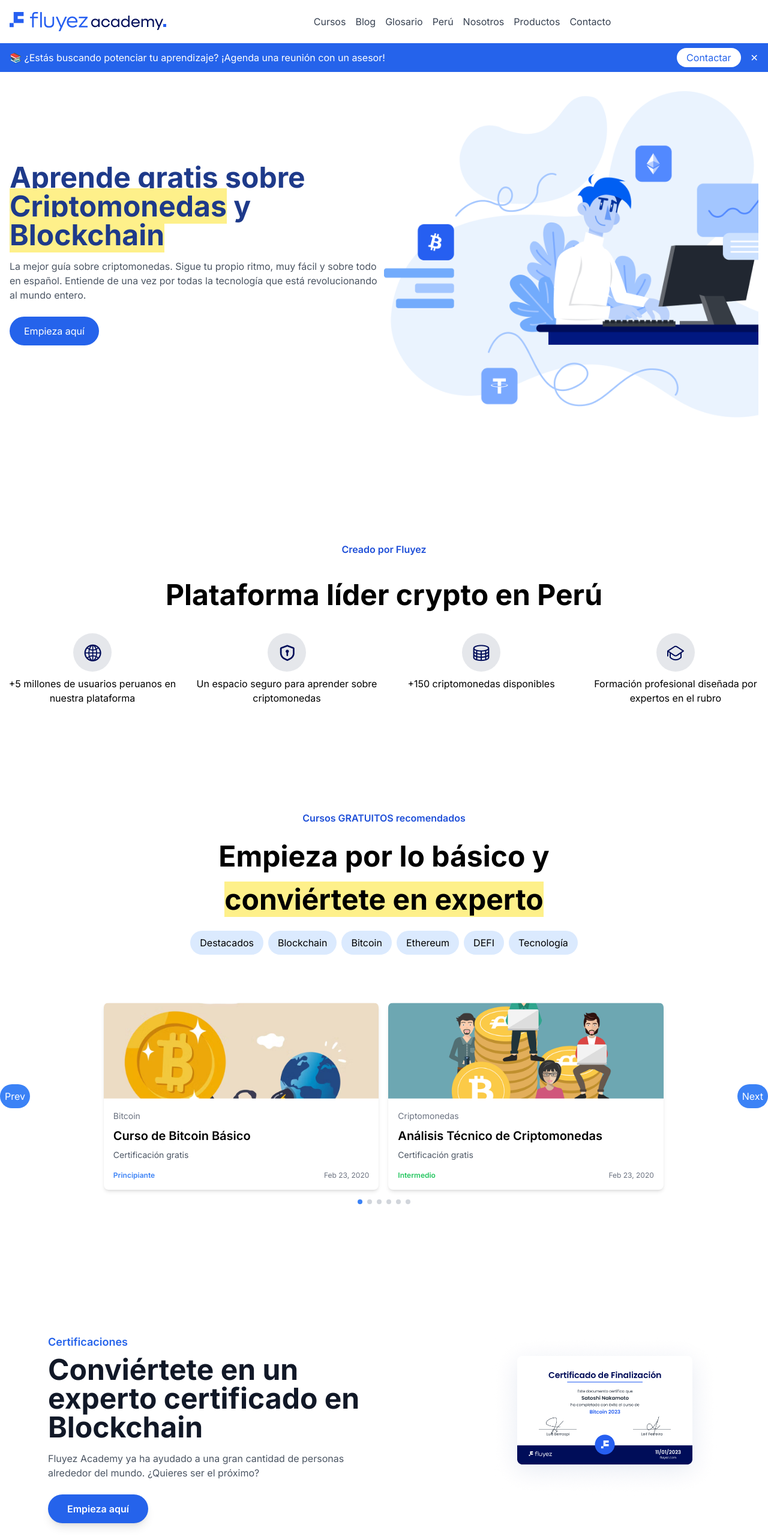
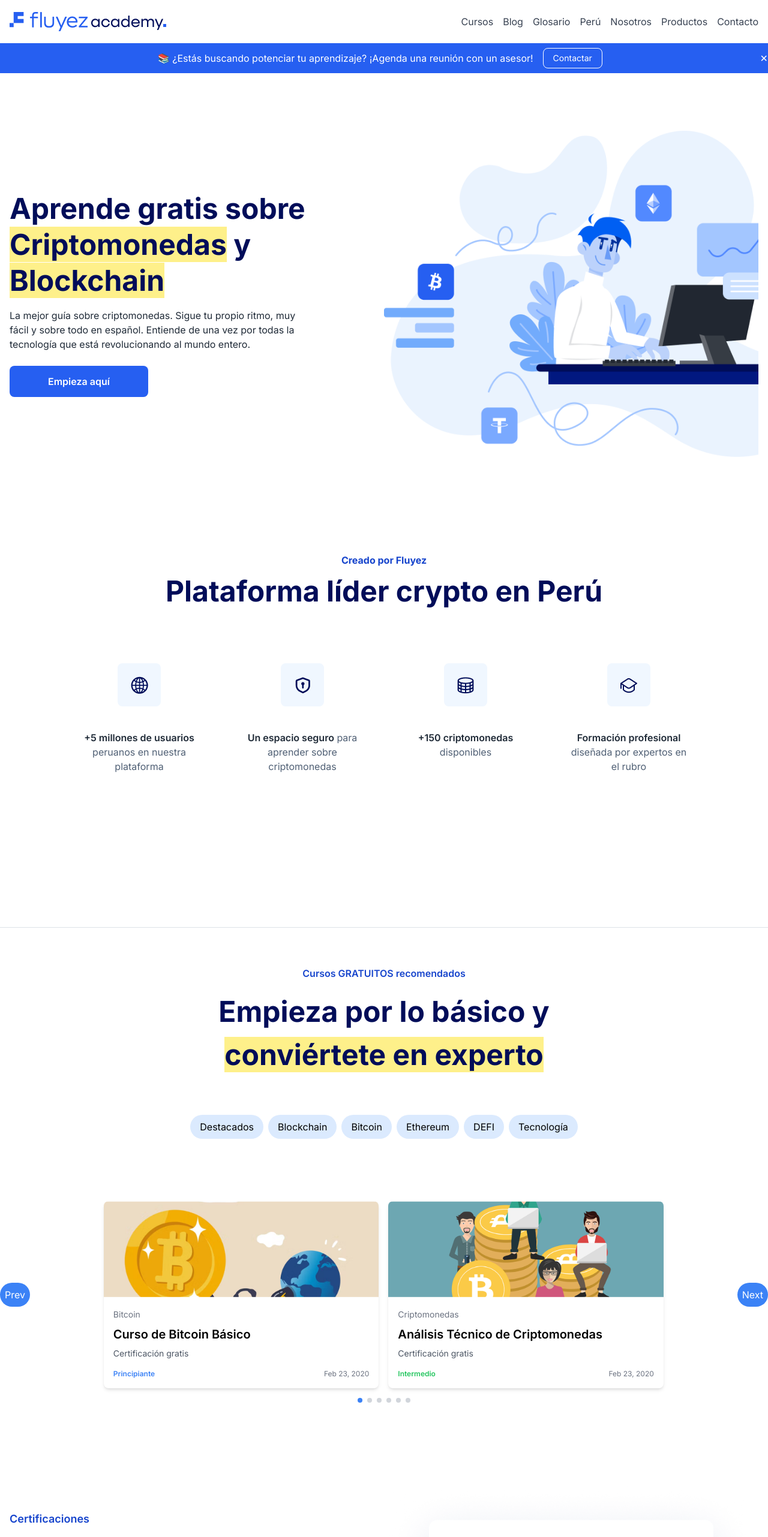
Before and after one commit to Joseduardo25/landing, a Next.js app: page / in a window 1280 px wide. Shown: the top 2563 px of the page at 60% size. Built offline with nearby package versions, Linux system fonts and the light colour scheme.

Commit message:
update: section hero, section platform leader, section start to basic, section certificate and section Dapp

```diff
--- a/src/app/page.js
+++ b/src/app/page.js
@@ -35,7 +35,7 @@
               <a href="#" class="text-gray-700 hover:text-blue-700">Productos</a>
               <a href="#" class="text-gray-700 hover:text-blue-700">Contacto</a>
             </div>
-            <div>
+            <div className="md:hidden">
               <Image src={MenuMobile} alt="Logo" class="h-8 w-auto block md:hidden" />
             </div>
           </div>
@@ -43,29 +43,34 @@
       </nav>
 
       {/* <!-- Banner --> */}
-      <div class="bg-blue-600 text-white py-2">
-        <div class="container mx-auto px-4 flex justify-between items-center">
+      <div class="bg-[#265FF1] text-white py-2 flex justify-center">
+        <div className="container flex justify-center items-center">
+
+        <div class="container mx-auto px-4 flex justify-center items-center gap-x-4">
           <div>
             <span>📚 ¿Estás buscando potenciar tu aprendizaje? ¡Agenda una reunión con un asesor!</span>
           </div>
           <div>
-            <button class="bg-white text-blue-600 px-4 py-1 rounded-full hover:bg-gray-200">Contactar</button>
-            <button class="text-white ml-4">✕</button>
+            <button class="text-sm bg-[#265FF1] text-white border-[#FFFFFF] border-solid border px-4 py-1.5 rounded-lg hover:bg-gray-200">Contactar</button>
           </div>
+        </div>
+            <button class="text-white">✕</button>
           </div>
       </div>
 
 
       {/* <!-- Hero Section --> */}
-      <section class="container mx-auto px-4 py-8 flex flex-col md:flex-row items-center">
+      {/* <section className="container flex flex-col lg:flex-row items-center lg:items-start justify-between lg:gap-12 px-6 lg:px-20 py-12 lg:py-44"> */}
+
+      <section class="container mx-auto px-4 py-24 flex flex-col md:flex-row items-center">
         {/* <!-- Text Content --> */}
-        <div class="md:w-1/2 mt-8 md:mt-0">
-          <h1 class="text-4xl md:text-5xl font-bold text-blue-900 mb-4">Aprende gratis sobre <br /><span class="bg-yellow-200">Criptomonedas</span> y <span class="bg-yellow-200">Blockchain</span></h1>
-          <p class="text-gray-600 mb-6">La mejor guía sobre criptomonedas. Sigue tu propio ritmo, muy fácil y sobre todo en español. Entiende de una vez por todas la tecnología que está revolucionando al mundo entero.</p>
-          <button class="bg-blue-600 text-white px-6 py-3 rounded-full hover:bg-blue-700 hidden md:block">Empieza aquí</button>
+        <div class="max-w-lg md:w-1/2 mt-8 md:mt-0">
+          <h1 class="leading-tight md:leading-tight text-4xl md:text-5xl text-[#000D59] font-bold mb-4">Aprende gratis sobre <br /><span className="bg-[#FEF08A]">Criptomonedas</span> y <span class="bg-[#FEF08A]">Blockchain</span></h1>
+          <p class="text-[#1F2A37] mb-6">La mejor guía sobre criptomonedas. Sigue tu propio ritmo, muy fácil y sobre todo en español. Entiende de una vez por todas la tecnología que está revolucionando al mundo entero.</p>
+          <button class="bg-[#265FF1] font-semibold text-white px-16 py-3.5 rounded-lg hover:bg-blue-700 hidden md:block">Empieza aquí</button>
         </div>
         {/* <!-- Image Content --> */}
-        <div class="md:w-1/2">
+        <div class="md:w-1/2 md:ml-auto">
           <Image src={DesktopMan} alt="Criptomonedas" class="hidden md:block" />
           <Image src={MobileMan} alt="Criptomonedas" class="block md:hidden" />
         </div>
@@ -73,47 +78,56 @@
       </section>
 
 
-      <section className="text-center my-44">
-        <h2 className="text-blue-700 font-semibold">Creado por Fluyez</h2>
-        <h1 className="text-5xl font-bold my-10">Plataforma líder crypto en Perú</h1>
-        <div className="grid grid-cols-1 md:grid-cols-4 gap-4 my-8">
-          <div className="flex flex-col items-center">
-            <div className="w-16 h-16 bg-gray-200 rounded-full flex items-center justify-center">
+      <section className="w-full">
+        <div className="text-center mb-40 mt-16">
+
+        <h2 className="text-[#1644CC] font-bold mb-4">Creado por Fluyez</h2>
+        <h1 className="text-5xl text-[#000D59] font-bold m-0">Plataforma líder crypto en Perú</h1>
+
+        {/* <div className="grid grid-cols-1 md:grid-cols-4 gap-4 my-8"> */}
+        <div class="max-w-5xl mx-auto px-0 py-24 flex flex-col md:flex-row justify-between">
+
+          <div className="flex flex-col items-center max-w-52 gap-8">
+            <div className="w-[72px] h-[72px] bg-[#F0F7FF] rounded-lg flex items-center justify-center">
               <Image src={IconWorld} alt="Worl" />
             </div>
-            <p className="mt-2">+5 millones de usuarios peruanos en nuestra plataforma</p>
+            <p className="mt-2 text-[#4F5F74] leading-6"><span className="text-[#1F2A37] font-semibold">+5 millones de usuarios</span> peruanos en nuestra plataforma</p>
           </div>
-          <div className="flex flex-col items-center">
-            <div className="w-16 h-16 bg-gray-200 rounded-full flex items-center justify-center">
+          <div className="flex flex-col items-center max-w-52 gap-8">
+            <div className="w-[72px] h-[72px] bg-[#F0F7FF] rounded-lg flex items-center justify-center">
               <Image src={IconSafe} alt="Safe" />
             </div>
-            <p className="mt-2">Un espacio seguro para aprender sobre criptomonedas</p>
+            <p className="mt-2 text-[#4F5F74] leading-6"><span className="text-[#1F2A37] font-semibold">Un espacio seguro</span> para aprender sobre criptomonedas</p>
           </div>
-          <div className="flex flex-col items-center">
-            <div className="w-16 h-16 bg-gray-200 rounded-full flex items-center justify-center">
+          <div className="flex flex-col items-center max-w-52 gap-8">
+            <div className="w-[72px] h-[72px] bg-[#F0F7FF] rounded-lg flex items-center justify-center">
               <Image src={IconCoins} alt="Coins" />
             </div>
-            <p className="mt-2">+150 criptomonedas disponibles</p>
+            <p className="mt-2 text-[#4F5F74] leading-6"><span className="text-[#1F2A37] font-semibold">+150 criptomonedas</span> disponibles</p>
           </div>
-          <div className="flex flex-col items-center">
-            <div className="w-16 h-16 bg-gray-200 rounded-full flex items-center justify-center">
+          <div className="flex flex-col items-center max-w-52 gap-8">
+            <div className="w-[72px] h-[72px] bg-[#F0F7FF] rounded-lg flex items-center justify-center">
               <Image src={IconHat} alt="Hat" />
             </div>
-            <p className="mt-2">Formación profesional diseñada por expertos en el rubro</p>
+            <p className="mt-2 text-[#4F5F74] leading-6"><span className="text-[#1F2A37] font-semibold">Formación profesional</span> diseñada por expertos en el rubro</p>
+          </div>
         </div>
         </div>
       </section>
 
-      <section className="text-center my-20">
-        <h2 className="text-blue-700 font-semibold">Cursos GRATUITOS recomendados</h2>
-        <h1 className="text-5xl font-bold my-4 max-w-3xl mx-auto leading-normal">Empieza por lo básico y <span class="bg-yellow-200"> conviértete en experto</span></h1>
-        <div className="flex flex-wrap justify-center gap-2 my-4">
+      <section className="w-full">
+        <div className="container mx-auto px-4 py-16 flex flex-col items-center border-t border-solid border-[#DEE2E8]">
+
+        <h2 className="text-[#1644CC] font-semibold">Cursos GRATUITOS recomendados</h2>
+        <h1 className="text-[#000D59] text-5xl text-center font-bold my-4 max-w-3xl mx-auto leading-normal">Empieza por lo básico y <span class="bg-[#FEF08A]"> conviértete en experto</span></h1>
+        <div className="flex flex-wrap justify-center gap-2 mt-12">
           <button className="px-4 py-2 bg-blue-100 rounded-full">Destacados</button>
           <button className="px-4 py-2 bg-blue-100 rounded-full">Blockchain</button>
           <button className="px-4 py-2 bg-blue-100 rounded-full">Bitcoin</button>
           <button className="px-4 py-2 bg-blue-100 rounded-full">Ethereum</button>
           <button className="px-4 py-2 bg-blue-100 rounded-full">DEFI</button>
           <button className="px-4 py-2 bg-blue-100 rounded-full">Tecnología</button>
+        </div>
         </div>
       </section>
 
@@ -122,32 +136,42 @@
         <Slider />
       </section>
 
-      <section className="flex flex-col lg:flex-row items-center lg:items-start justify-between lg:gap-12 px-6 lg:px-20 py-12 lg:py-44">
-        <div className="lg:w-1/2 text-center lg:text-left">
-          <h2 className="text-lg font-semibold text-blue-600 mb-2">Certificaciones</h2>
-          <h1 className="text-3xl lg:text-5xl font-bold text-gray-900 mb-4">
+      {/* <section class="container mx-auto px-4 py-8 flex flex-col md:flex-row items-center"> */}
+      {/* <section className="container flex flex-col lg:flex-row items-center lg:items-start justify-between lg:gap-12 px-6 lg:px-20 py-12 lg:py-44"> */}
+      <section class="w-full">
+        <div class="container mx-auto px-4 py-24 flex flex-col md:flex-row items-center">
+
+        {/* <div className="max-w-lg   lg:w-1/2 text-center lg:text-left"> */}
+        <div class="max-w-lg md:w-1/2 mt-8 md:mt-0">
+          <h2 className="text-lg font-semibold text-[#1644CC] mb-2">Certificaciones</h2>
+          <h1 className="leading-tight md:leading-tight text-3xl md:text-5xl font-bold text-[#000D59] mb-4">
             Conviértete en un experto certificado en Blockchain
           </h1>
-          <p className="text-gray-600 mb-6">
+          <p className="text-[#1F2A37] mb-6">
             Fluyez Academy ya ha ayudado a una gran cantidad de personas alrededor del mundo. ¿Quieres ser el próximo?
           </p>
-          <a
+          {/* <a
             href="#"
             className="inline-block bg-blue-600 text-white font-semibold py-3 px-8 rounded-full shadow-lg hover:bg-blue-700 transition"
             >
             Empieza aquí
-          </a>
+            </a> */}
+          <button class="bg-[#265FF1] font-semibold text-white px-16 py-3.5 rounded-lg hover:bg-blue-700 hidden md:block">Empieza aquí</button>
+
         </div>
 
-        <div className="lg:w-1/2 flex justify-center lg:justify-end mt-8 lg:mt-0">
-          <div className="relative w-full max-w-sm">
+        {/* <div className="lg:w-1/2 flex justify-center lg:justify-end mt-8 lg:mt-0"> */}
+        <div class="md:w-1/2 md:ml-auto">
+
+          {/* <div className="relative w-full max-w-screen-xl"> */}
             <Image
               src={Certificate} // Reemplaza esto con la ruta correcta de la imagen
               alt="Certificado de Finalización"
               width={1024}
               height={512}
-              className="w-full h-auto"
+              className="w-full h-full ml-auto"
               />
+          {/* </div> */}
         </div>
               </div>
       </section>
@@ -161,34 +185,42 @@
       </div>
 
 
+      {/* <section class="container mx-auto px-4 py-8 flex flex-col md:flex-row items-center"> */}
+      {/* <section className="container flex flex-col lg:flex-row items-center lg:items-start justify-between lg:gap-12 px-6 lg:px-20 py-12 lg:py-44"> */}
+      <section class="w-full bg-[#F4F7FA]">
 
-      <section className="flex flex-col lg:flex-row items-center lg:items-start justify-between lg:gap-12 px-6 lg:px-20 py-12 lg:py-44">
-        <div className="lg:w-1/2 text-center lg:text-left">
-          <h2 className="text-lg font-semibold text-blue-600 mb-2">Certificaciones</h2>
-          <h1 className="text-3xl lg:text-5xl font-bold text-gray-900 mb-4">
+      <div className="container mx-auto px-4 py-32 flex flex-col md:flex-row items-center">
+
+        {/* <div className="max-w-[500px] lg:w-1/2 text-center lg:text-left"> */}
+        <div class="max-w-lg md:w-1/2 mt-8 md:mt-0">
+          <h2 className="text-lg font-semibold text-[#1644CC] mb-2">Certificaciones</h2>
+          <h1 className="leading-tight md:leading-tight text-3xl md:text-5xl font-bold text-[#000D59] mb-4">
             Empieza a aprender y construye Dapps en la Web3
           </h1>
-          <p className="text-gray-600 mb-6">
+          <p className="text-[#1F2A37] mb-6">
             ¡Consigue oportunidades rápidamente con Fluyez academy y entra a la Web3 ahora!
           </p>
-          <a
+          {/* <a
             href="#"
             className="inline-block bg-blue-600 text-white font-semibold py-3 px-8 rounded-full shadow-lg hover:bg-blue-700 transition"
             >
             Empieza aquí
-          </a>
+          </a> */}
+          <button class="bg-[#265FF1] font-semibold text-white px-16 py-3.5 rounded-lg hover:bg-blue-700 hidden md:block">Empieza aquí</button>
         </div>
 
-        <div className="lg:w-1/2 flex justify-center lg:justify-end mt-8 lg:mt-0">
-          <div className="relative w-full max-w-sm">
+        {/* <div className="lg:w-1/2 flex justify-center lg:justify-end mt-8 lg:mt-0"> */}
+        <div class="md:w-1/2 md:ml-auto">
+          {/* <div className="relative w-full max-w-sm"> */}
             <Image
               src={Dapps} // Reemplaza esto con la ruta correcta de la imagen
               alt="Certificado de Finalización"
               width={1024}
               height={512}
-              className="w-full h-auto"
+              className="max-h-[328px] max-w-[524px] ml-auto"
               />
           </div>
+        {/* </div> */}
               </div>
       </section>
 
@@ -199,7 +231,7 @@
 
 
 
-    <Footer/>
+      <Footer />
     </>
   )
 }
```
Lines whose indentation alone changed are shown as unchanged.
